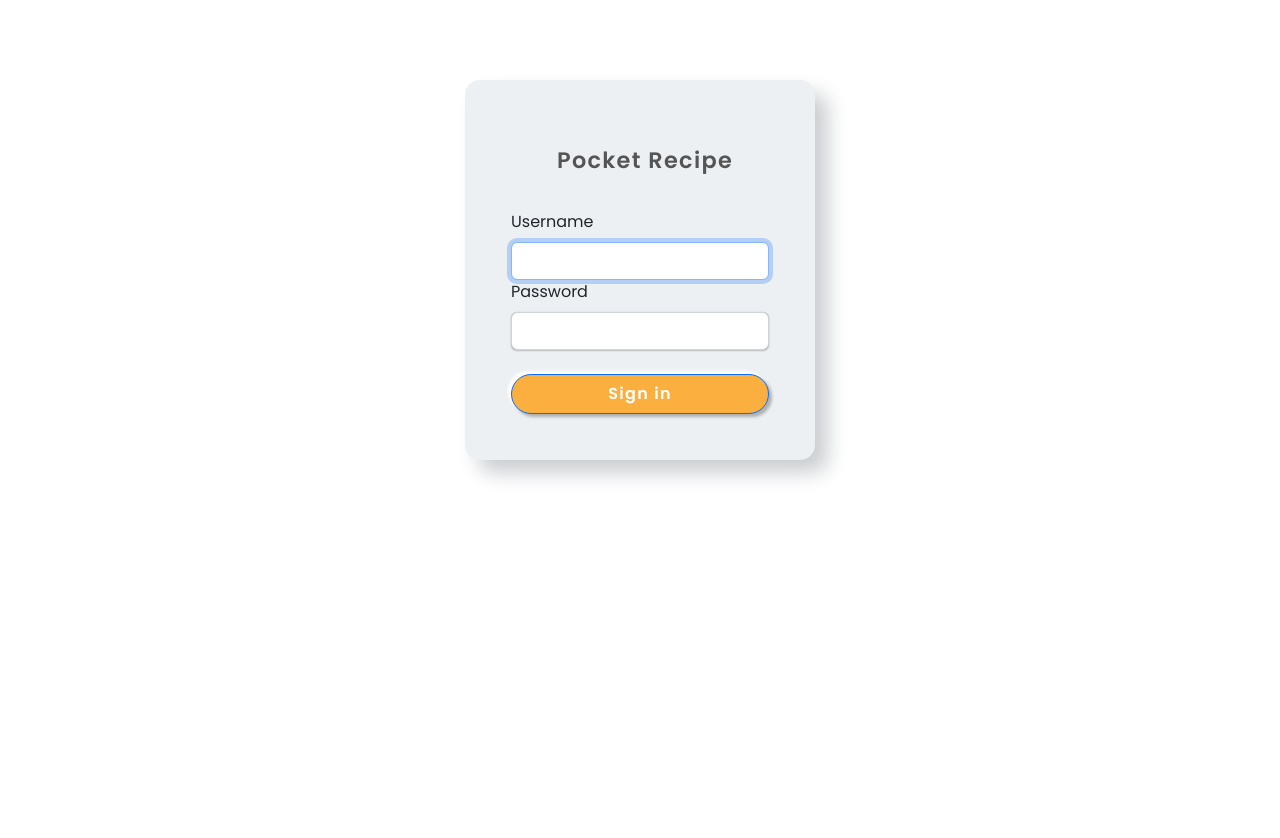
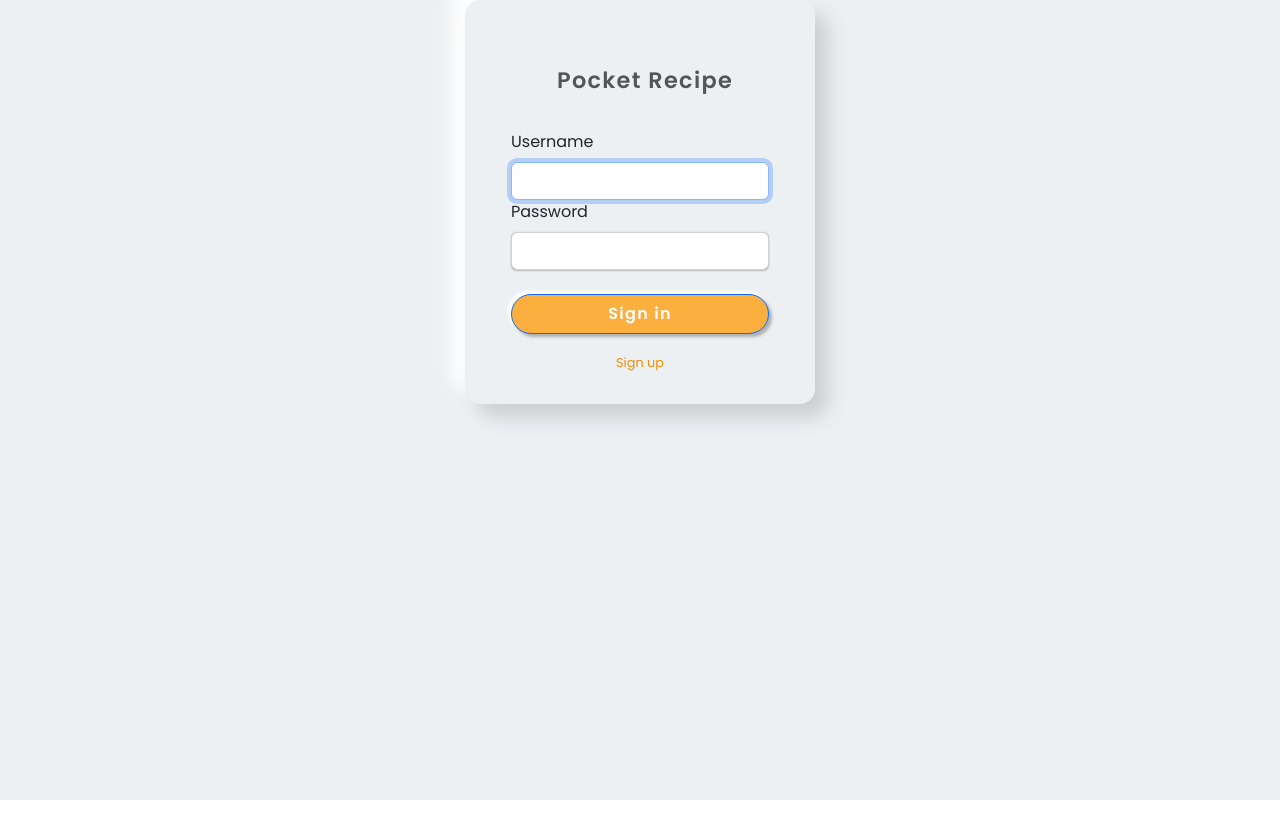
Before and after one commit to chang2000/cs5610-p3-PocketRecipe, a React (Create React App) app in the folder frontend/: page /login in a window 1280 px wide. Shown: the top 838 px of the page. After the commit the page ends 800 px from the top, so only its background shows below. Built offline with nearby package versions, Linux system fonts and the light colour scheme.

Commit message:
add sign up

```diff
--- a/frontend/src/LoginPage.css
+++ b/frontend/src/LoginPage.css
@@ -10,14 +10,16 @@
     /* background-color: #ecf0f3; */
 }
 
-body {
+.back-page {
+    height: 100%;
+    width: 100%;
     background: #ecf0f3;
 }
 
 .wrapper {
     max-width: 350px;
     min-height: 350px;
-    margin: 80px auto;
+    margin:  auto;
     padding: 40px 30px 30px 30px;
     background-color: #ecf0f3;
     border-radius: 15px;
--- a/frontend/src/LoginPage.jsx
+++ b/frontend/src/LoginPage.jsx
@@ -1,30 +1,27 @@
 import axios from "axios";
 import React from "react";
-import './LoginPage.css';
-import 'bootstrap/dist/css/bootstrap.min.css';
+import "./LoginPage.css";
+import "bootstrap/dist/css/bootstrap.min.css";
 
 const LoginPage = () => {
+  const login = (e) => {
+    e.preventDefault();
+    axios
+      .post("/login/password", {
+        username: e.target.username.value,
+        password: e.target.password.value,
+      })
+      .then((res) => {
+        console.log("res in login page", res);
+        window.localStorage.setItem("email", e.target.username.value);
+      });
+  };
+  return (
+    <div className="back-page">
+      <div className="wrapper">
 
-    const login = (e) => {
-        e.preventDefault()
-        axios.post("/login/password", {
-            username: e.target.username.value,
-            password: e.target.password.value
-        })
-        .then(
-            res => {
-                console.log("res in login page", res)
-                window.localStorage.setItem("email", e.target.username.value);
-            }
-        )
-    }
-  return (
-    <div className="wrapper">
         <div className="text-center mt-4 name">Pocket Recipe</div>
-      <form
-        onSubmit={login}
-        className="p-3 mt-3"
-      >
+        <form onSubmit={login} className="p-3 mt-3">
           <div>
             <label className="form-label" htmlFor="username">
               Username
@@ -57,6 +54,11 @@ const LoginPage = () => {
             Sign in
           </button>
         </form>
+        <div class="text-center fs-6">
+
+        <a href="./html/createUser.html">Sign up</a>
+      </div>
+      </div>
     </div>
   );
 };
```
Lines whose indentation alone changed are shown as unchanged.
